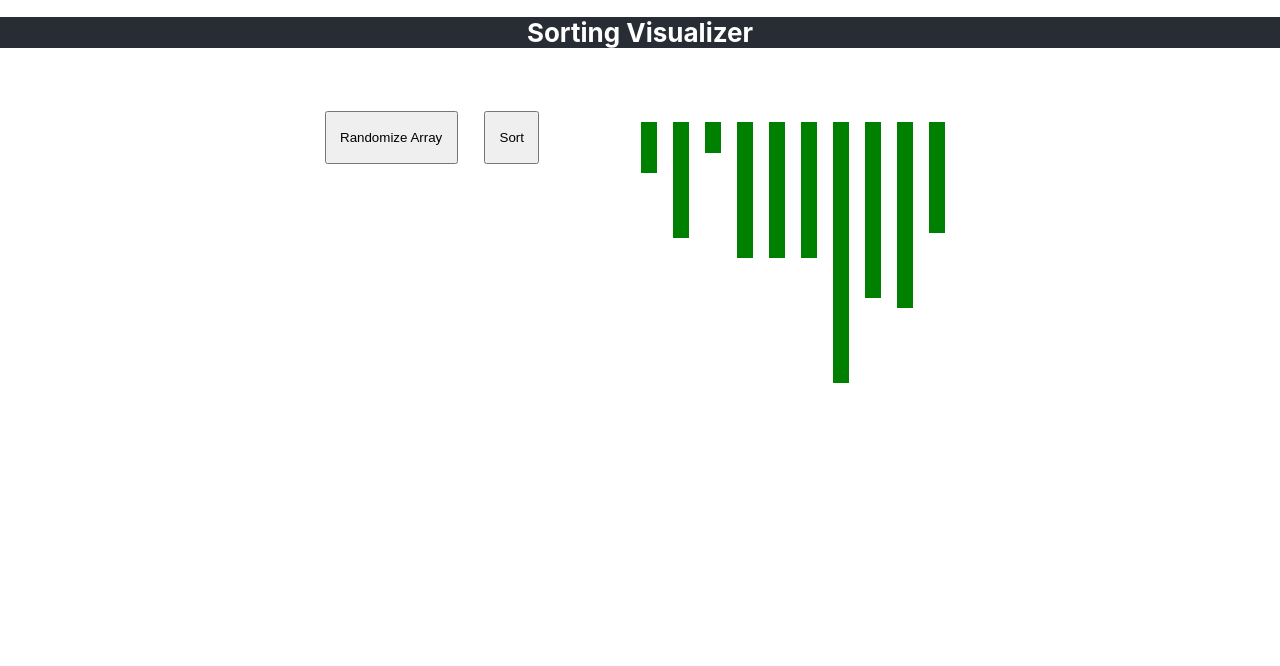
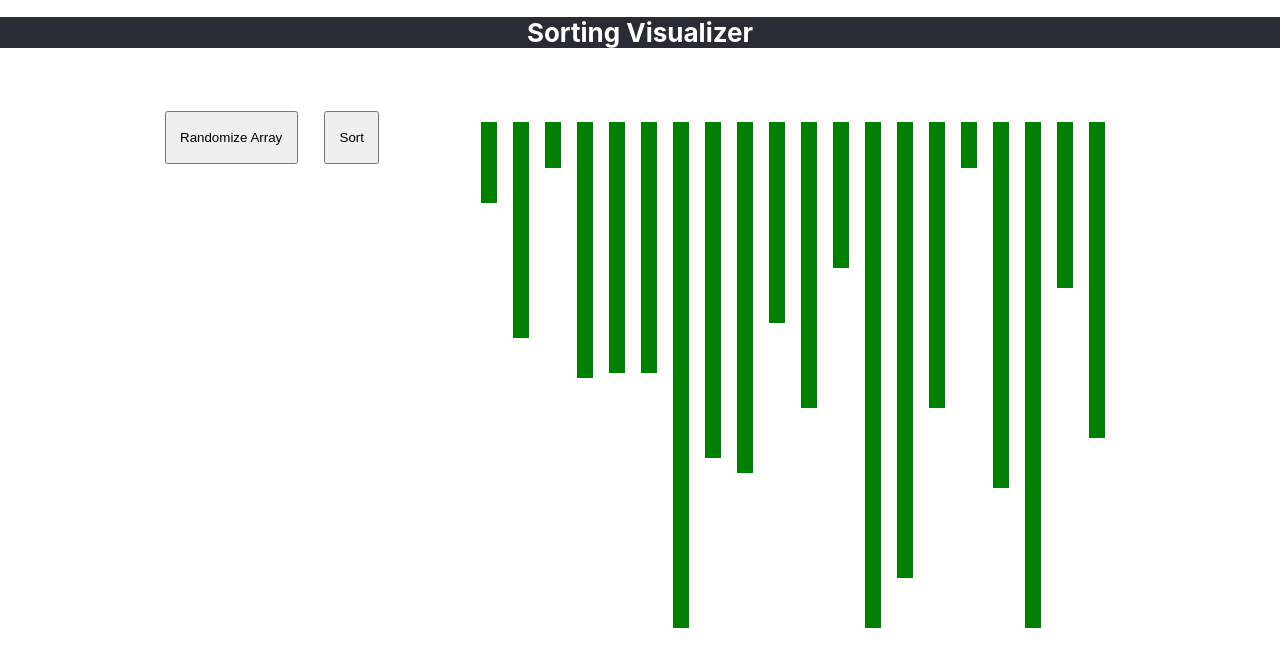
Before and after one commit to jatin33/sorting-visualizer, a React (Create React App) app: page / in a window 1280 px wide. Shown: the top 666 px of the page. Built offline with nearby package versions, Linux system fonts and the light colour scheme.

Commit message:
Sort animation works

```diff
--- a/src/SortingAlgorithms/BubbleSort.js
+++ b/src/SortingAlgorithms/BubbleSort.js
@@ -9,13 +9,13 @@ function* bubbleSort(array) {
                 yield new Promise((resolve, reject) => {
                     setTimeout(() => {
                         resolve([j, j + 1, true]);
-                    }, 100);
+                    }, 80);
                 });
             } else {
                 yield new Promise((resolve, reject) => {
                     setTimeout(() => {
                         resolve([j, j + 1, false]);
-                    }, 100);
+                    }, 80);
                 });
             }
         }
--- a/src/SortingVisualizer/SortingVisualizer.module.css
+++ b/src/SortingVisualizer/SortingVisualizer.css
@@ -5,6 +5,19 @@
     width: 100%;
 }
 
+.bar{
+    background-color: green;
+    margin: 0.5em;
+    padding: 0.5em;
+}
+
+.compares {
+    background-color:red;
+}
+
+.swaps {
+    background-color: grey;
+}
 
 .controls {
     display: flex;
--- a/src/SortingVisualizer/SortingVisualizer.js
+++ b/src/SortingVisualizer/SortingVisualizer.js
@@ -1,26 +1,21 @@
 import React, { useState } from 'react';
-import styles from './SortingVisualizer.module.css';
+import './SortingVisualizer.css';
 import sort from '../SortingAlgorithms/BubbleSort';
 import generateArray from '../utils/generateRandomArray';
-
-const Bar = {
-    backgroundColor: 'green', margin: '0.5em', padding: '0.5em'
-}
 
 function SortingVisualizer() {
     const [dataset, setData] = useState(generateArray());
 
-    function handleSort() {
-        const indexIterator = sort(dataset);
+    async function handleSort() {
         const bars = [...document.getElementById('bars').childNodes];
-        const promises = [];
-        while (true) {
-            const currentIndex = indexIterator.next();
-            if (currentIndex.value === undefined) break;
-            promises.push(currentIndex.value);
-            if (currentIndex.done) break;
+        for await (let frame of sort(dataset)) {
+            const [barOneIndex, barTwoIndex, swappable] = frame;
+            if (swappable) {
+                const temp = bars[barOneIndex].style.height;
+                bars[barOneIndex].style.height = bars[barTwoIndex].style.height;
+                bars[barTwoIndex].style.height = temp;
+            }
         }
-        console.log(promises);
     }
 
     function randomizeArray() {
@@ -28,15 +23,16 @@ function SortingVisualizer() {
     }
 
     return (
-        <div className={styles.container}>
-            <div className={styles.controls}>
+        <div className={'container'}>
+            <div className={'controls'}>
                 <button onClick={randomizeArray}>Randomize Array</button>
                 <button onClick={handleSort}>Sort</button>
             </div>
-            <div id="bars" className={styles.visual}>
+            <div id="bars" className={'visual'}>
                 {
                     dataset.map((num, index) => <div key={index}
-                        style={{ height: `${num * 5}px`, ...Bar }}></div>)
+                        style={{ height: `${num * 5}px` }}
+                        className={'bar'}></div>)
                 }
             </div>
         </div>
--- a/src/utils/generateRandomArray.js
+++ b/src/utils/generateRandomArray.js
@@ -1,7 +1,7 @@
 export default function generateArray() {
     const data = [];
-    for (let i = 0; i < 10; i += 1) {
-        data.push(Math.floor(Math.random() * 50) + 1);
+    for (let i = 0; i < 20; i += 1) {
+        data.push(Math.floor(Math.random() * 100) + 1);
     }
     return data;
 }
```
